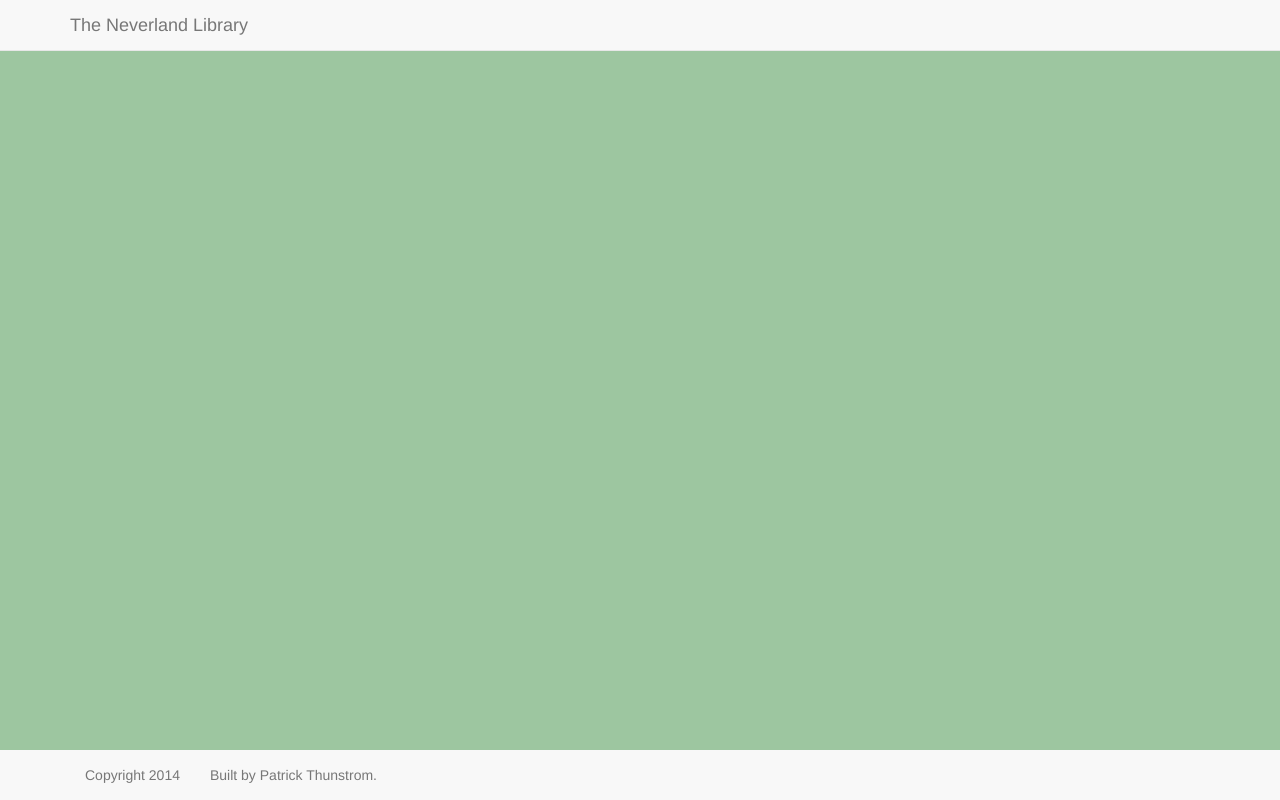
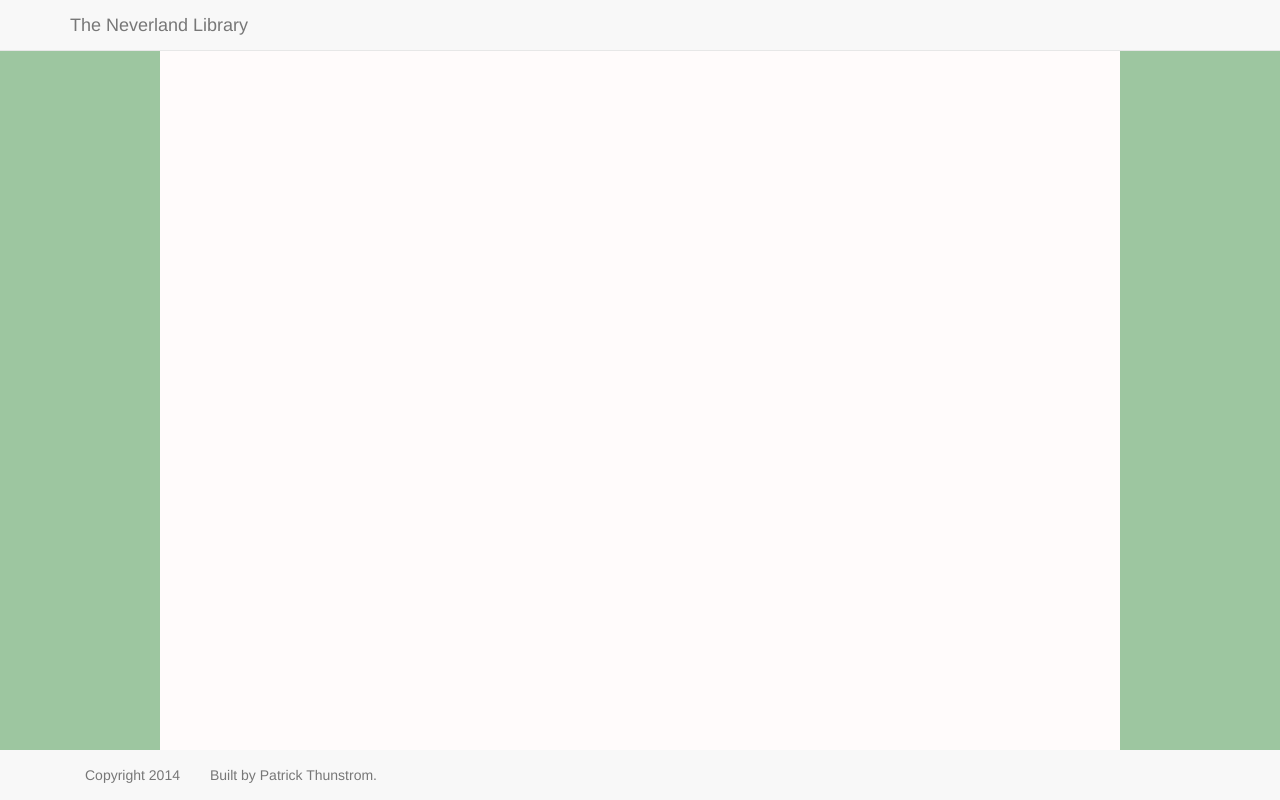
Before and after one commit to pathunstrom/neverlandlibrary, a Flask app: page / in a window 1280 px wide. Run offline with Flask 2, Linux system fonts and the light colour scheme; some libraries are stand-ins or nearby versions.

Commit message:
Made body take up full length of page.

```diff
--- a/neverlandlibrary/static/neverland.css
+++ b/neverlandlibrary/static/neverland.css
@@ -1,33 +1,17 @@
-body {
-    margin: auto;
+html, body {
+    padding-top: 25px;
+    height: 100%;
     background-color: #9DC6A0;
-    padding-top: 50px;
 }
 
-.footer {
-    position: absolute;
-    bottom: 0px;
-    height: 2em;
-    background-color: #6EC774;
-    padding: 0;
-    margin: 0;
-}
-
-.page-header {
-    position: absolute;
-    top: 0px;
-    padding: 0px;
+.heightwrap {
+    height: 100%;
 }
 
 .content {
+    font-size: 16px;
     background-color: #FFFBFB;
     height: 100%;
+    max-width: 60em;
+    margin: auto;
 }
-
-.page-header {
-    background-color: #6EC774
-}
-
-.page-header small {
-    color: #978
-}
--- a/neverlandlibrary/templates/base.html
+++ b/neverlandlibrary/templates/base.html
@@ -30,7 +30,8 @@
         </div>
       </div>
 
-    <div class="content container">
+    <div class="heightwrap">
+      <div class="container">
         {% with messages = get_flashed_messages() -%}
           <div class="warnings">
             {% if messages -%}
@@ -41,7 +42,7 @@
               </ul>
             {% endif -%}
           </div>
-      {% endwith -%}
+        {% endwith -%}</div>
 
       <div class="content">{% block content -%}{% endblock -%}</div>
     </div>
```
Lines whose indentation alone changed are shown as unchanged.
